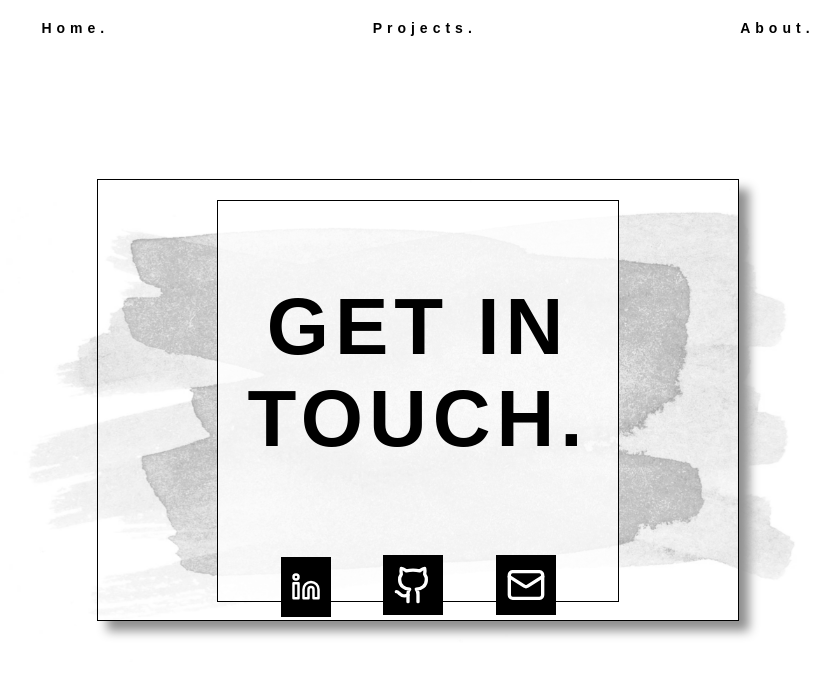
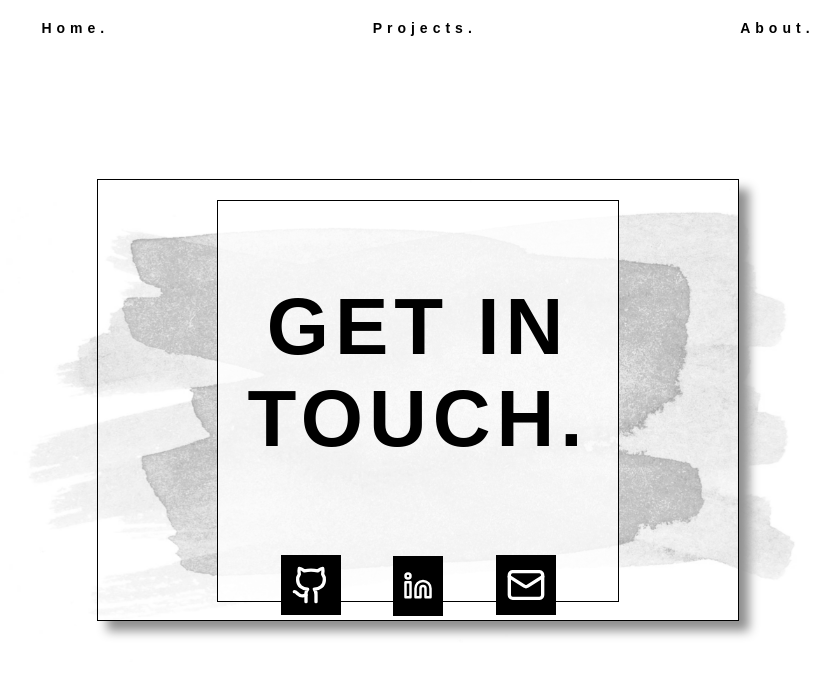
Before and after one commit to AISimonetta/portfolio-react, a React (Vite) app: page /portfolio-react/contact in a window 1280 px wide. Shown: the top 676 px of the page, without its empty margins (222-1062 px from the left). Built offline with nearby package versions, Linux system fonts and the light colour scheme; a web font is replaced by a local one.

Commit message:
alignment icons fixed

```diff
--- a/src/Pages/Contact/Contact.scss
+++ b/src/Pages/Contact/Contact.scss
@@ -42,16 +42,21 @@
             justify-content: center;
             text-decoration: none;
         }
+    }
 
     .linkedin,
     .github,
     .mail {
     color:$secondary-color;
     background-color: $primary-color;
-        width: 30px;
-        height: 30px;
+    width: 40px;
+    height: auto;
     padding: 10px;
     }
+
+    .linkedin {
+        margin-bottom: 3px;
+        width: 40px;
     }
 }
 
--- a/src/Pages/Contact/Contact.tsx
+++ b/src/Pages/Contact/Contact.tsx
@@ -9,15 +9,15 @@ const Contact = () => {
       <div className="contact__container">
         <p className="contact__title">GET IN TOUCH.</p>
         <div className="contact__links">
+          <a href="https://github.com/AISimonetta" target="_blank">
+            <Github className="github" />
+          </a>
           <a
             className="link"
             href="https://www.linkedin.com/in/alejandrasimonetta/"
             target="_blank"
           >
             <Linkedin className="linkedin" />
-          </a>
-          <a href="https://github.com/AISimonetta" target="_blank">
-            <Github className="github" />
           </a>
           <a href="mailto:info@simonettaalejandra.com">
             <Mail className="mail" />
```
Lines whose indentation alone changed are shown as unchanged.
